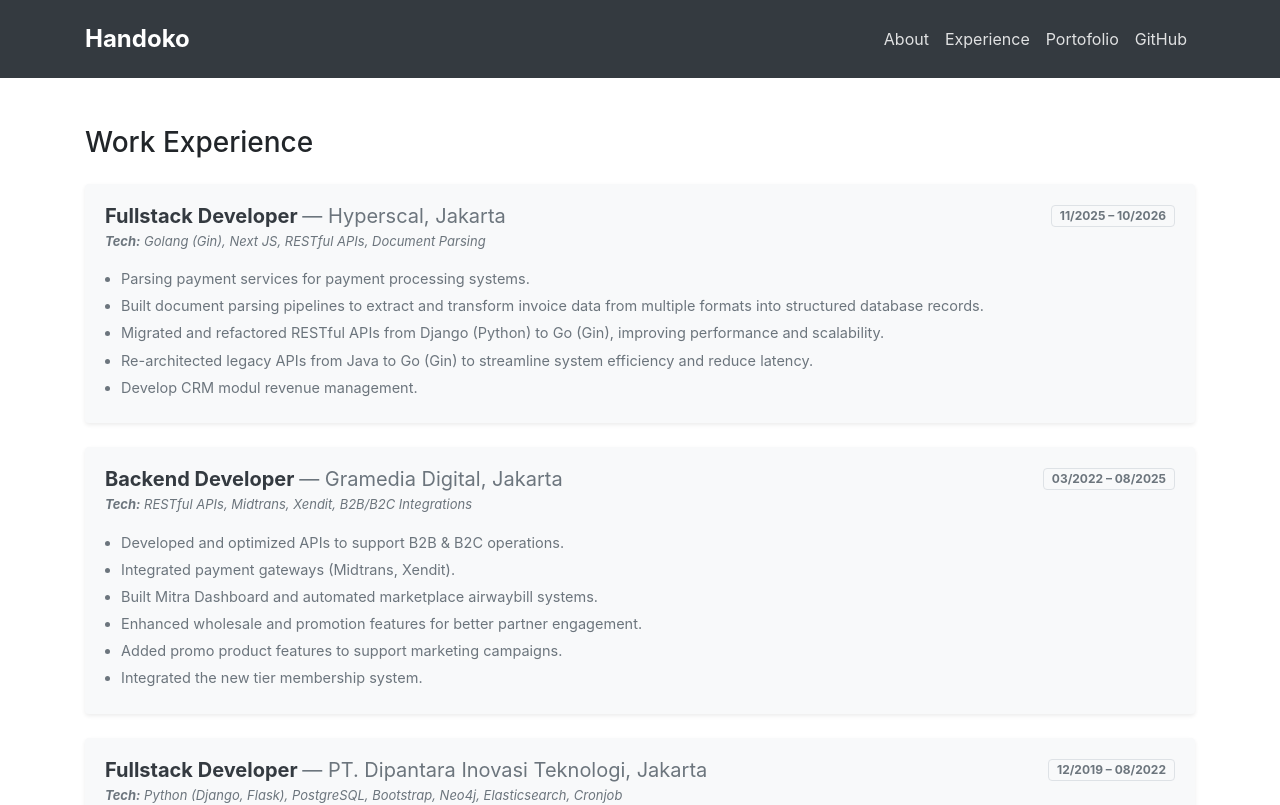
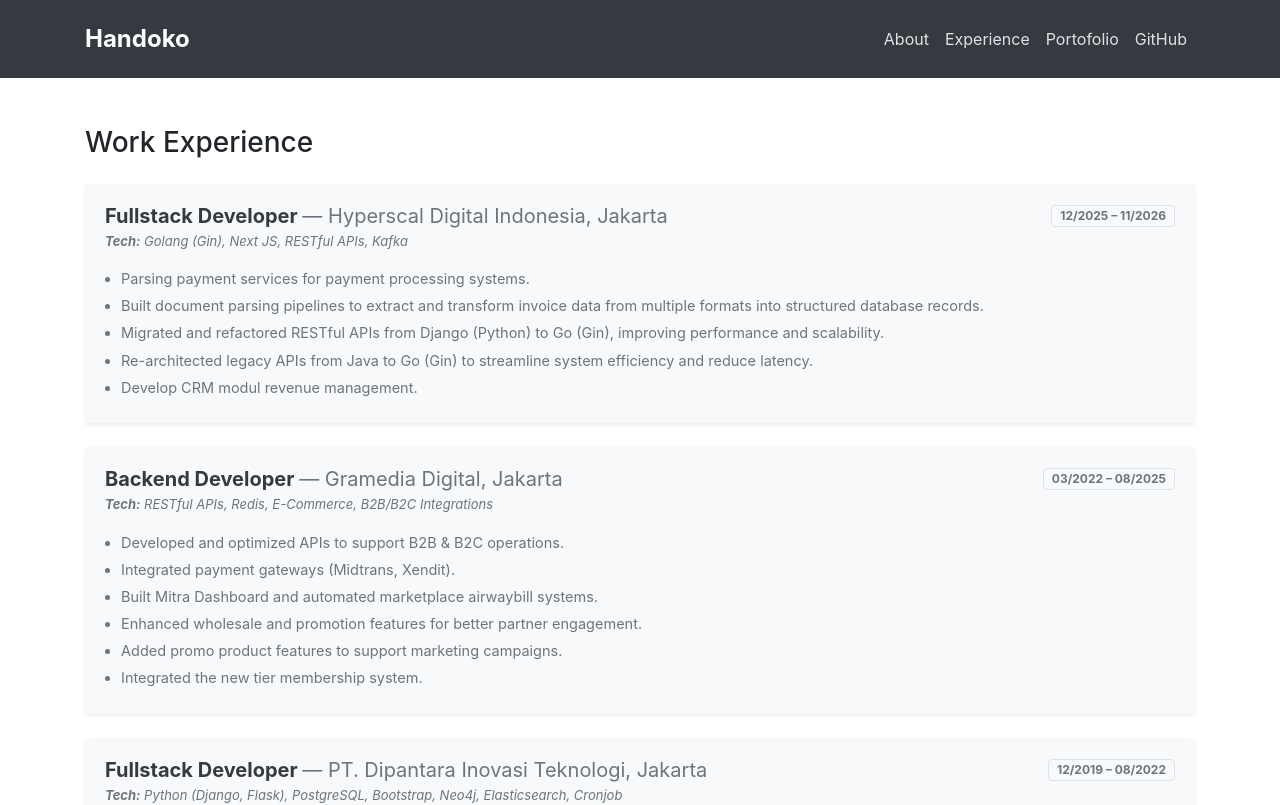
Before and after one commit to handole/denihandoko, a React (Create React App) app: page /experience in a window 1280 px wide. Shown: the top 805 px of the page. Built offline with nearby package versions, Linux system fonts and the light colour scheme.

Commit message:
experience

```diff
--- a/src/components/Experience.js
+++ b/src/components/Experience.js
@@ -5,10 +5,10 @@
   {
     id: 1,
     role: 'Fullstack Developer',
-    company: 'Hyperscal',
+    company: 'Hyperscal Digital Indonesia',
     location: 'Jakarta',
-    period: '11/2025 – 10/2026',
-    tech: 'Golang (Gin), Next JS, RESTful APIs, Document Parsing',
+    period: '12/2025 – 11/2026',
+    tech: 'Golang (Gin), Next JS, RESTful APIs, Kafka',
     responsibilities: [
       'Parsing payment services for payment processing systems.',
       'Built document parsing pipelines to extract and transform invoice data from multiple formats into structured database records.',
@@ -23,7 +23,7 @@
     company: 'Gramedia Digital',
     location: 'Jakarta',
     period: '03/2022 – 08/2025',
-    tech: 'RESTful APIs, Midtrans, Xendit, B2B/B2C Integrations',
+    tech: 'RESTful APIs, Redis, E-Commerce, B2B/B2C Integrations',
     responsibilities: [
       'Developed and optimized APIs to support B2B & B2C operations.',
       'Integrated payment gateways (Midtrans, Xendit).',
```
